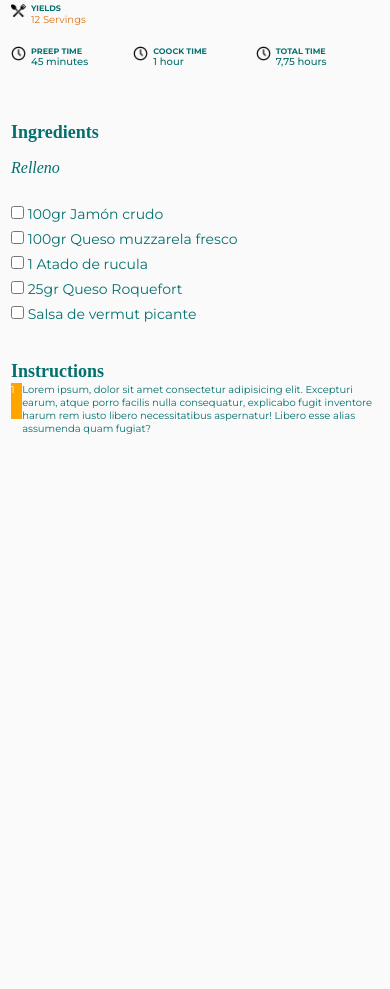
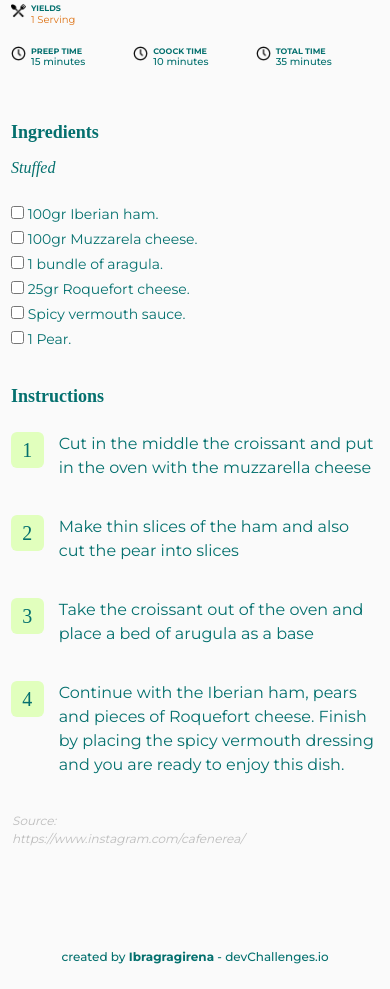
Before and after one commit to Ibraturk/recipe-page-nerea, a plain HTML site: page index.html in a window 390 px wide. Shown: the part 359-1348 px from the top of the page. Before the commit the page ends 844 px from the top, so only its background shows below. Drawn offline with nearby package versions, Linux system fonts and the light colour scheme.

Commit message:
Add footer, querys tablet

```diff
--- /dev/null
+++ b/css/tablet.css
@@ -0,0 +1,43 @@
+body{
+    max-width: 800px;
+    margin: 0 auto;
+}
+.recipe-card-container{
+    position: relative;
+}
+.recipe-card-container h1{
+    font-size: 4.8rem;
+}
+.recipe-body-container p {
+    font-size: 1.4rem;
+}
+
+.recipe-img{
+    height: 400px;
+}
+.recipe-info-container{
+    position: absolute;
+    top: 560px;
+    left: 450px;
+    width: 140px;
+    height: 220px;
+    justify-content: center;
+    align-items: center;
+    box-shadow: 0px 0px 20px rgba(0, 0, 0, 0.1);
+    border-radius: 12px;
+}
+.servings{
+    justify-content: center;
+}
+.servings-time{
+    flex-direction: column;
+}
+.ingredients-title, .instructions-title {
+    font-size: 2.4rem;
+}
+.ingredients-second-title{
+    font-size: 1.8rem;
+}
+.ingredients-card-container label{
+    font-size: 1.8rem;
+}
--- a/index.html
+++ b/index.html
@@ -7,18 +7,18 @@
   <link rel="preconnect" href="https://fonts.gstatic.com" crossorigin>
   <link href="https://fonts.googleapis.com/css2?family=Montserrat:wght@400;500;700&display=swap" rel="stylesheet">  <link rel="stylesheet" href="https://fonts.googleapis.com/css2?family=Material+Symbols+Outlined:opsz,wght,FILL,GRAD@20..48,100..700,0..1,-50..200" />
   <link rel="stylesheet" href="styles.css">
-  <link rel="stylesheet" href="./css/tablet.css" media="(min-width: 650px)">
+  <link rel="stylesheet" href="./css/tablet.css" media="(min-width: 600px)">
   <title>Croissant Rellena | Café Nerea</title>
 </head>
 <body>
     <main>
         <section class="recipe-card-container">
-            <h1>Croissant Rellena</h1>
+            <h1>Stuffed Croissant</h1>
             <div class="recipe-body-container">
                 <span class="quote material-symbols-outlined">
                     drag_indicator
                 </span>
-                <p>Look no further for a creamy and ultra smooth classic cheesecake recipe! Paired with a buttery graham cracker crust, no one can deny its simple decadence. For the best results, bake in a water bath.</p>
+                <p>Prepare this wonderful recipe for the stuffed croissant. The perfect combination for brunch with the spicy touch of the vermouth, the freshness of the pear and arugula accompanied by the best Roquefort cheese.</p>
             </div>
             <div class="recipe-img">
 
@@ -28,7 +28,7 @@
                     <span class="fork"></span>
                     <div class="servings-text-container">
                         <p class="servings--title">YIELDS</p>
-                        <p class="servings--body, orange-body">12 Servings</p>
+                        <p class="servings--body, orange-body">1 Serving</p>
                     </div>
                 </article>
                 <article class="servings-time">
@@ -36,21 +36,21 @@
                         <span class="clock"></span>
                         <div class="servings-text-container">
                             <p class="servings--title">PREEP TIME</p>
-                            <p class="servings--body">45 minutes</p>
+                            <p class="servings--body">15 minutes</p>
                         </div>
                     </article>
                     <article class="servings">
                         <span class="clock"></span>
                         <div class="servings-text-container">
                             <p class="servings--title">COOCK TIME</p>
-                            <p class="servings--body">1 hour</p>
+                            <p class="servings--body"> 10 minutes</p>
                         </div>
                     </article>
                     <article class="servings">
                         <span class="clock"></span>
                         <div class="servings-text-container">
                             <p class="servings--title">TOTAL TIME</p>
-                            <p class="servings--body">7,75 hours</p>
+                            <p class="servings--body">35 minutes</p>
                         </div>
                     </article>
                 </article>
@@ -59,31 +59,52 @@
 
         <section class="ingredients-card-container">
             <h2 class="ingredients-title">Ingredients</h2>
-            <p class="ingredients-second-title ">Relleno</p>
+            <p class="ingredients-second-title ">Stuffed</p>
             <label>
-                <input type="checkbox"> 100gr Jamón crudo
+                <input type="checkbox"> 100gr Iberian ham.
             </label>
             <label>
-                <input type="checkbox"> 100gr Queso muzzarela fresco
+                <input type="checkbox"> 100gr Muzzarela cheese.
             </label>
             <label>
-                <input type="checkbox"> 1 Atado de rucula
+                <input type="checkbox"> 1 bundle of aragula.
             </label>
             <label>
-                <input type="checkbox"> 25gr Queso Roquefort
+                <input type="checkbox"> 25gr Roquefort cheese.
             </label>
             <label>
-                <input type="checkbox"> Salsa de vermut picante
+                <input type="checkbox"> Spicy vermouth sauce.
+            </label>
+            <label>
+                <input type="checkbox"> 1 Pear.
             </label>
         </section>
         <section class="instructions-card-container">
             <h2 class="instructions-title">Instructions</h2>
             <article class="instructions-body">
                 <div class="step">1</div>
-                <div class="step-detail">Lorem ipsum, dolor sit amet consectetur adipisicing elit. Excepturi earum, atque porro facilis nulla consequatur, explicabo fugit inventore harum rem iusto libero necessitatibus aspernatur! Libero esse alias assumenda quam fugiat?</div>
+                <div class="step-detail">Cut in the middle the croissant and put in the oven with the muzzarella cheese</div>
+            </article>
+            <article class="instructions-body">
+                <div class="step">2</div>
+                <div class="step-detail">Make thin slices of the ham and also cut the pear into slices</div>
+            </article>
+            <article class="instructions-body">
+                <div class="step">3</div>
+                <div class="step-detail">Take the croissant out of the oven and place a bed of arugula as a base</div>
+            </article>
+            <article class="instructions-body">
+                <div class="step">4</div>
+                <div class="step-detail">Continue with the Iberian ham, pears and pieces of Roquefort cheese. Finish by placing the spicy vermouth dressing and you are ready to enjoy this dish.</div>
             </article>
         </section>
+        <div class="source">Source: <br><a href="https://www.instagram.com/cafenerea/">https://www.instagram.com/cafenerea/</a></div>
+    </main>
+    <footer>
+        <div class="footer-text-container">
+          <p>created by <a href="https://devchallenges.io/portfolio/Ibraturk">Ibragragirena</a> - devChallenges.io</p>
+        </div>
+      </footer>
 
-    </main>
 </body>
 </html>
--- a/styles.css
+++ b/styles.css
@@ -68,6 +68,7 @@ html{
     margin-top: 12px;
     width: 100%;
     min-width: 297px;
+    max-width: 900px;
     height: 200px;
     background-image: url('./assets/croissant.jpeg');
     background-repeat: no-repeat;
@@ -169,6 +170,7 @@ html{
 .instructions-card-container{
     width: 100%;
     min-width: 320px;
+    max-width: 530px;
     height: auto;
     margin-top: 32px;
     padding-left: 11px;
@@ -179,20 +181,69 @@ html{
     font-size: 1.8rem;
     font-weight: 700;
     line-height: 2.4rem;
-    letter-spacing: 0em;
+    margin-bottom: 24px;
 }
 .instructions-body {
     width: 100%;
     height: auto;
     display: flex;
     flex-direction: row;
+    margin-bottom: 35px;
 }
 .step{
+    display: flex;
+    justify-content: center;
+    align-items: center;
     width: 36px;
     height: 36px;
-    background-color: orange;
-    color: white;
+    background-color: var(--light-green-nerea);
+    color: var(--green-nerea);
+    border-radius: 6px;
+    font-family: var(--font-John-mayer);
+    font-size: 2rem;
 }
 .step-detail{
+    width: 100%;
+    height: auto;
+    padding-left: 15px;
+    font-size: 1.6rem;
+    font-weight: 400;
+    line-height: 2.4rem;
+}
+.source {
+    margin: 12px;
+    font-size: 1.2rem;
+    font-style: italic;
+    font-weight: 400;
+    line-height: 1.8rem;
+    color: #BDBDBD;
+}
+.source a{
+    text-decoration: none;
+    color: #BDBDBD;
+}
+footer{
+    width: 100%;
+    height: auto;
+    margin-top: 100px;
+    margin-bottom: 24px;
+}
+.footer-text-container{
+    width: 100%;
+    max-width: 287px;
+    height: auto;
+    margin: 0 auto;
+    font-family: 'Montserrat', sans-serif;
+    font-size: 1.2rem;
+    font-weight: 500;
+    line-height: 1.7rem;
+    letter-spacing: 0em;
+    text-align: center;
+    color: var(--text-footer);
 
 }
+.footer-text-container a{
+    color: var(--text-footer);
+    font-weight: bold;
+    text-decoration: none;
+}
```
